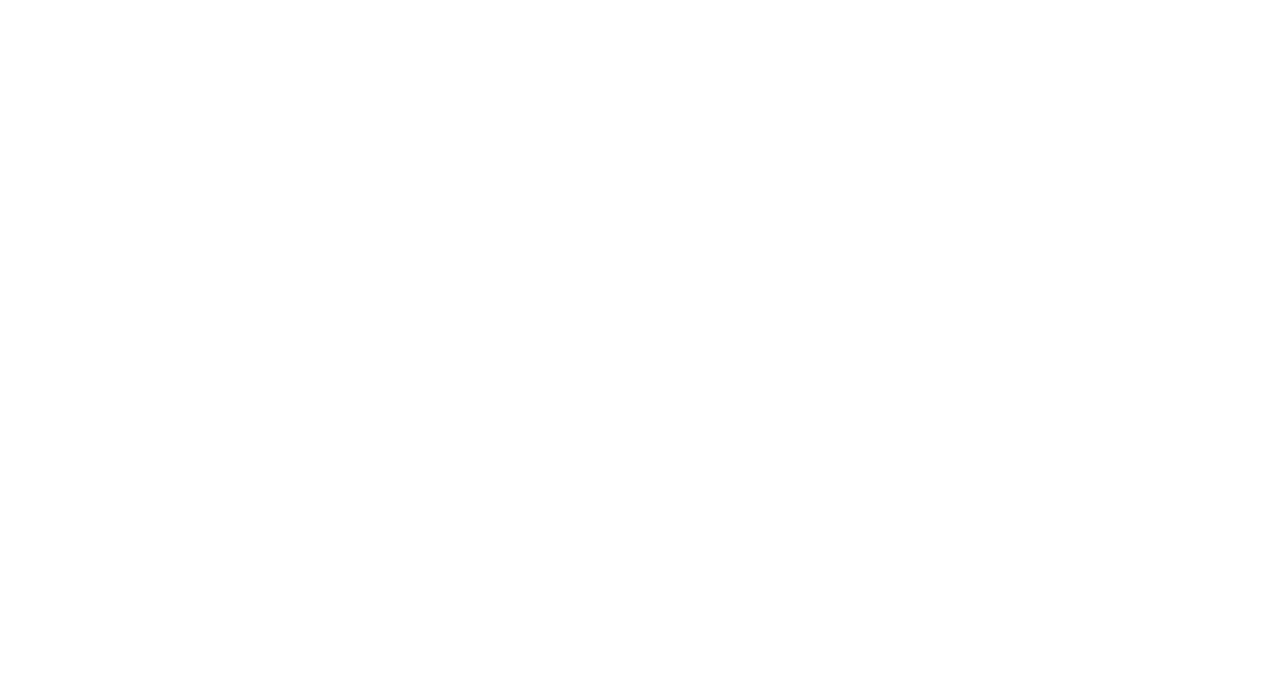
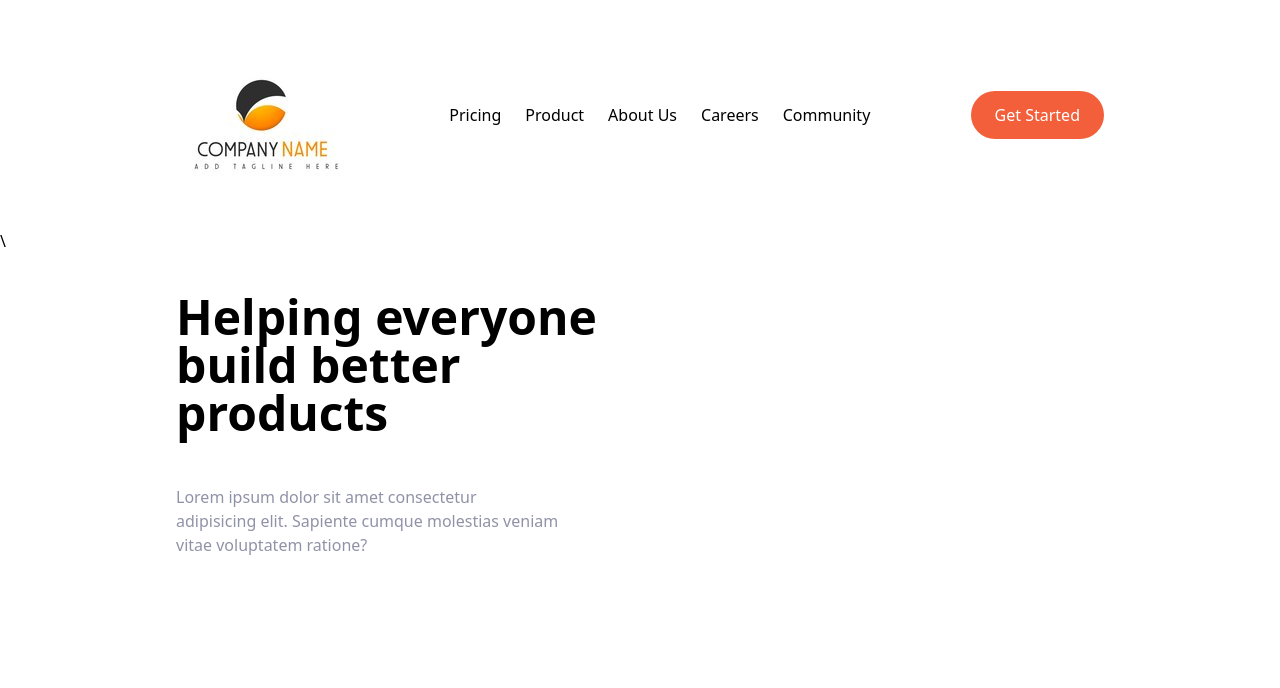
Before and after one commit to Makhi7/tailwind-css-landing-page, a website: page index.html in a window 1280 px wide. Drawn offline with Linux system fonts and the light colour scheme.

Commit message:
done nav bar, busy with hero section

```diff
--- a/index.html
+++ b/index.html
@@ -14,11 +14,48 @@
         <div class="flex items-center justify-between">
             <!-- Logo -->
             <div class="pt-2">
+                <img src="images/rsz_logo.jpg" alt="">
+            </div>
+            <!-- Menu Items -->
+            <div class="hidden md:flex space-x-6">
+                <a href="#" class="hover:text-darkGrayishBlue">Pricing</a>
+                <a href="#" class="hover:text-darkGrayishBlue">Product</a>
+                <a href="#" class="hover:text-darkGrayishBlue">About Us</a>
+                <a href="#" class="hover:text-darkGrayishBlue">Careers</a>
+                <a href="#" class="hover:text-darkGrayishBlue">Community</a>
+            </div>
+            <!-- Button -->
+            <a href="" class="hidden md:block p-3 px-6 text-white bg-brightRed
+             rounded-full baseline hover:bg-brightRedLight">Get Started</a>
+        </div>
+    </nav>
 
-            </div>
+    <!-- Hero Section -->
+    <section id="hero">
+        <!-- Flex Container -->\
+        <div class="container flex flex-col-reverse md:flex-row
+         items-center px-6 mx-auto mt-10
+         space-y-0 md:space-y-0">
+         <!-- Left item -->
+         <div class="flex flex-col mb-32 space-y-12 md:w-1/2">
+            <h1 class="max-w-md text-4xl font-bold text-center
+            md:text-5xl md:text-left">
+                Helping everyone build better products
+            </h1>
+            <p class="max-w-sm text-center text-darkGrayishBlue
+            md:text-left">
+                Lorem ipsum dolor sit amet consectetur adipisicing elit.
+                Sapiente cumque molestias veniam vitae voluptatem ratione?
+            </p>
+         </div>
+
+         <!-- Image -->
+         <div>
+
+         </div>
+
         </div>
-
-    </nav>
+    </section>
 
 </body>
 </html>
```
Also changed, not shown: css/main.css, images/logo.jpg (added), images/rsz_logo.jpg (added).
